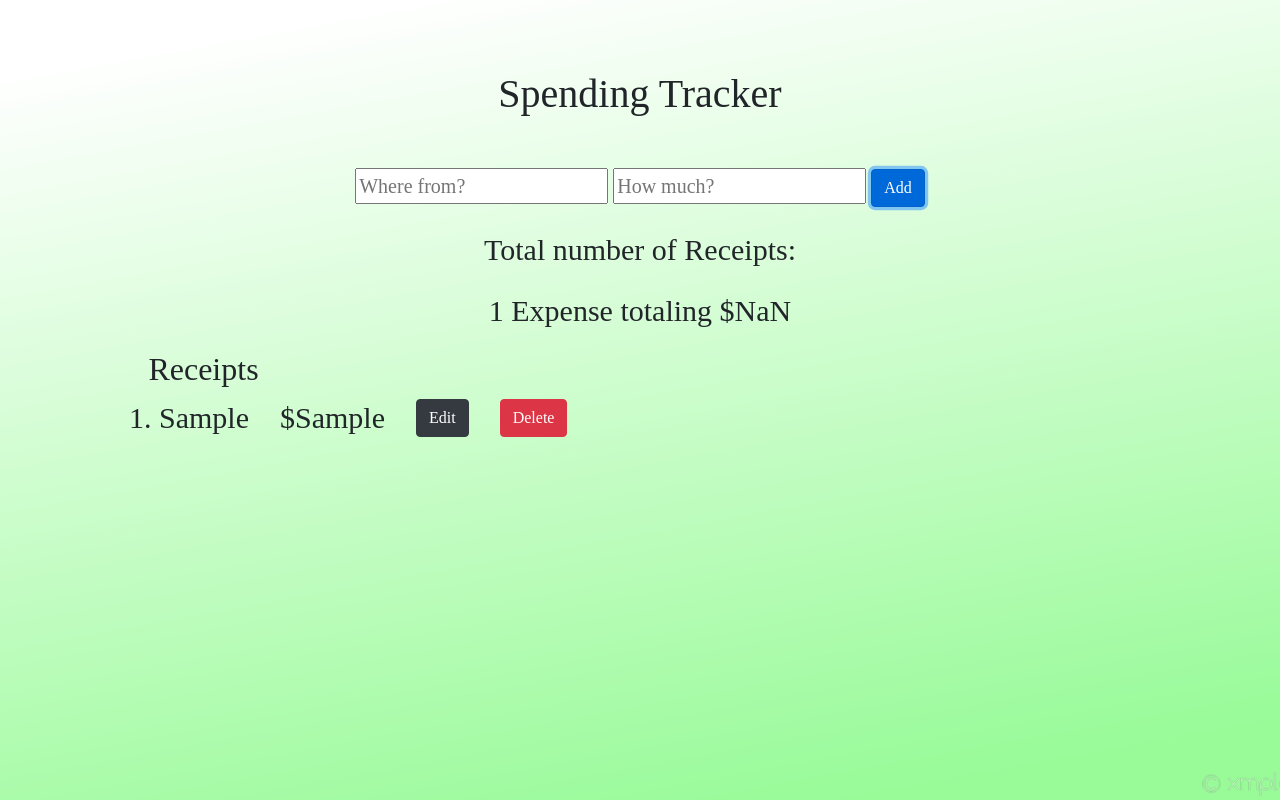
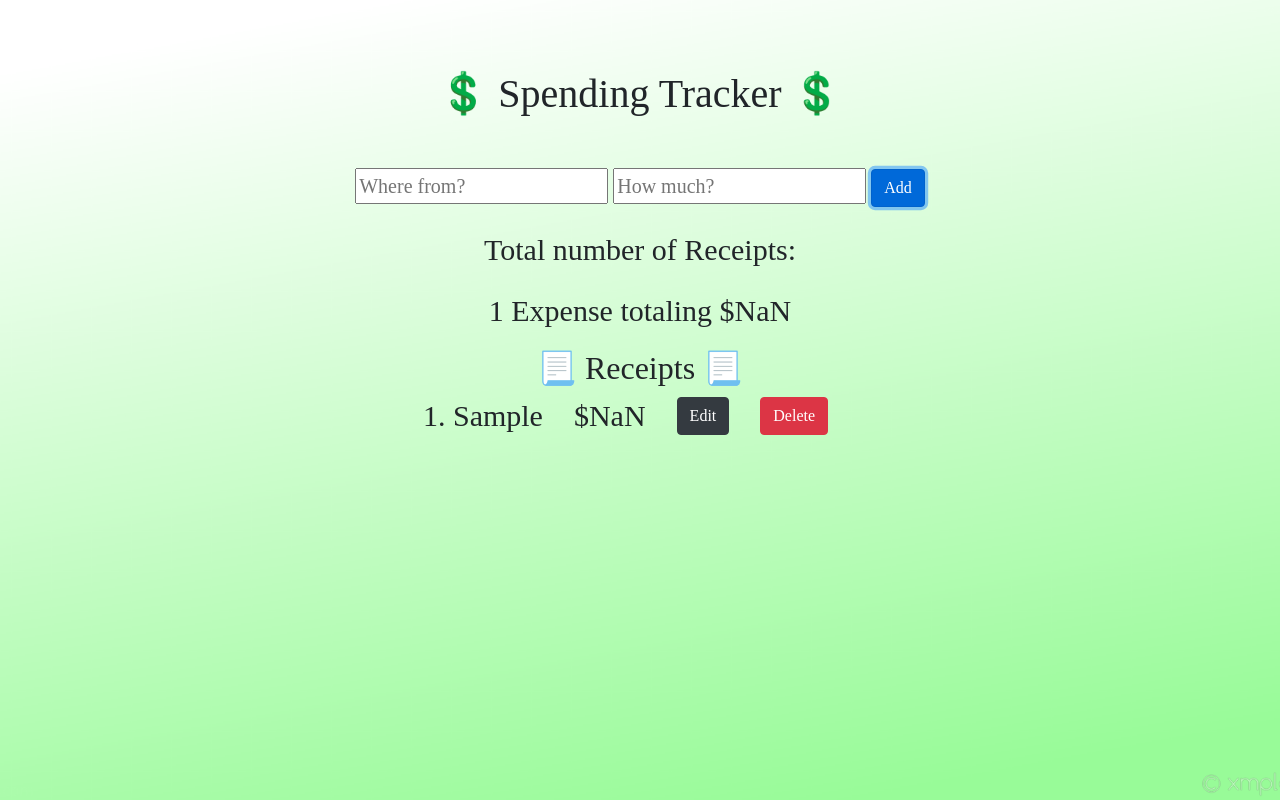
Before and after one commit to alanmtruong/spendingtracker, a plain HTML site: page index.html in a window 1280 px wide. Both pictures are taken after typing "Sample", "Sample" into the empty fields and a click on the input "Add". Drawn offline with nearby package versions, Linux system fonts and the light colour scheme.

Commit message:
Updated app format

```diff
--- a/index.html
+++ b/index.html
@@ -8,7 +8,7 @@
     </head>
     <body>
         <div class="title">
-            <h1>Spending Tracker</h1>
+            <h1>&#128178; Spending Tracker &#128178;</h1>
         </div>
         <div class="form">
             <form action="javascript:void(0);" method="POST"
@@ -22,9 +22,9 @@
             </form>
                 <p style="font-size: 30px; font-family: Bahnschrift;">Total number of Receipts:</p>
                 <p id="counter" style="font-size: 30px; font-family: Bahnschrift;">No Receipts</p>
-                <table>
+                <h2>&#128195; Receipts &#128195;</h2>
+                <table style="margin-left:auto;margin-right:auto;">
                     <tr class="expenses">
-                        <th><h2>Receipts</h2></th>
                         <tbody id="receipt">
                         </tbody>
                 </table>
--- a/script.js
+++ b/script.js
@@ -17,15 +17,20 @@ var app = new function(){
                 data+='<td><button onclick="app.Delete('+i+')"class="btn btn-danger">Delete</button></td>';
                 data+='</tr>'
             }
-
             // Tracks total for expenses entered into table
             for(i=0;i<this.expenses.length;i++){
                 sum+=parseFloat(this.costs[i]);
             }
+        }
+        else{
+            data+='<tr>';
+            data+='</tr>';
 
-            this.Count(this.expenses.length, sum.toFixed(2));
-            return this.el.innerHTML = data;
+            //Update Counter outside function
+            document.getElementById('counter').innerHTML = 0 + ' Expenses' +' totaling $0.00';
         }
+        this.Count(this.expenses.length, sum.toFixed(2));
+        return this.el.innerHTML = data;
     };
 
     // ADD
@@ -36,7 +41,8 @@ var app = new function(){
         var cost = el2.value;
         if(expense){
             this.expenses.push(expense.trim());
-            this.costs.push(cost.trim());
+            float_cost = parseFloat(cost);
+            this.costs.push(float_cost.toFixed(2));
             el.value='';
             el2.value='';
             this.FetchAll();
@@ -72,6 +78,7 @@ var app = new function(){
         this.FetchAll();
     };
 
+    // COUNT
     this.Count = function(data, total){
         var el = document.getElementById('counter');
         var name = 'Expenses';
--- a/styles.css
+++ b/styles.css
@@ -31,6 +31,7 @@ input[type='submit'], button, [aria-label]{
     margin-top: 20px;
     font-size: 20px;
     font-family: Bahnschrift;
+    text-align: center;
 }
 
 tbody{
```
